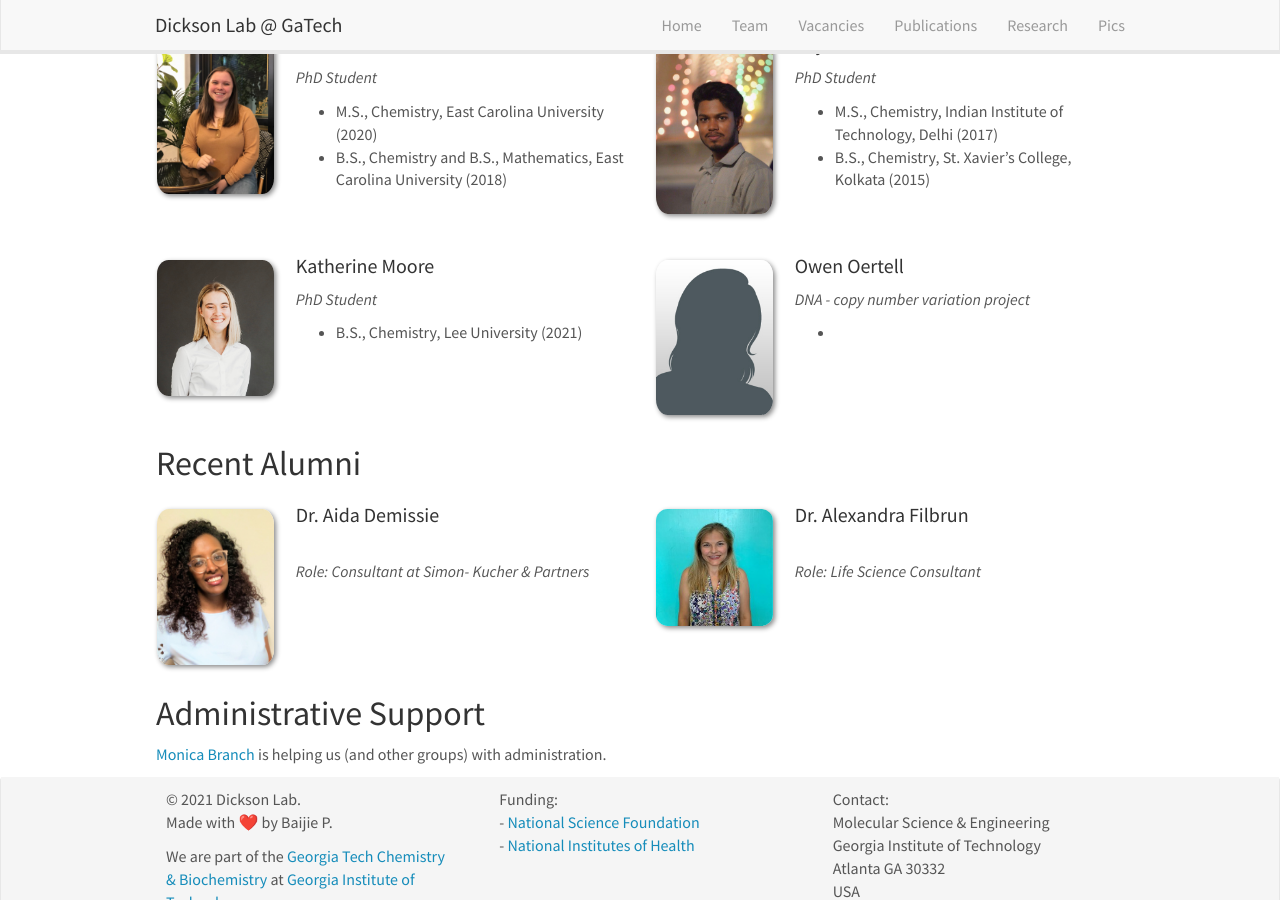
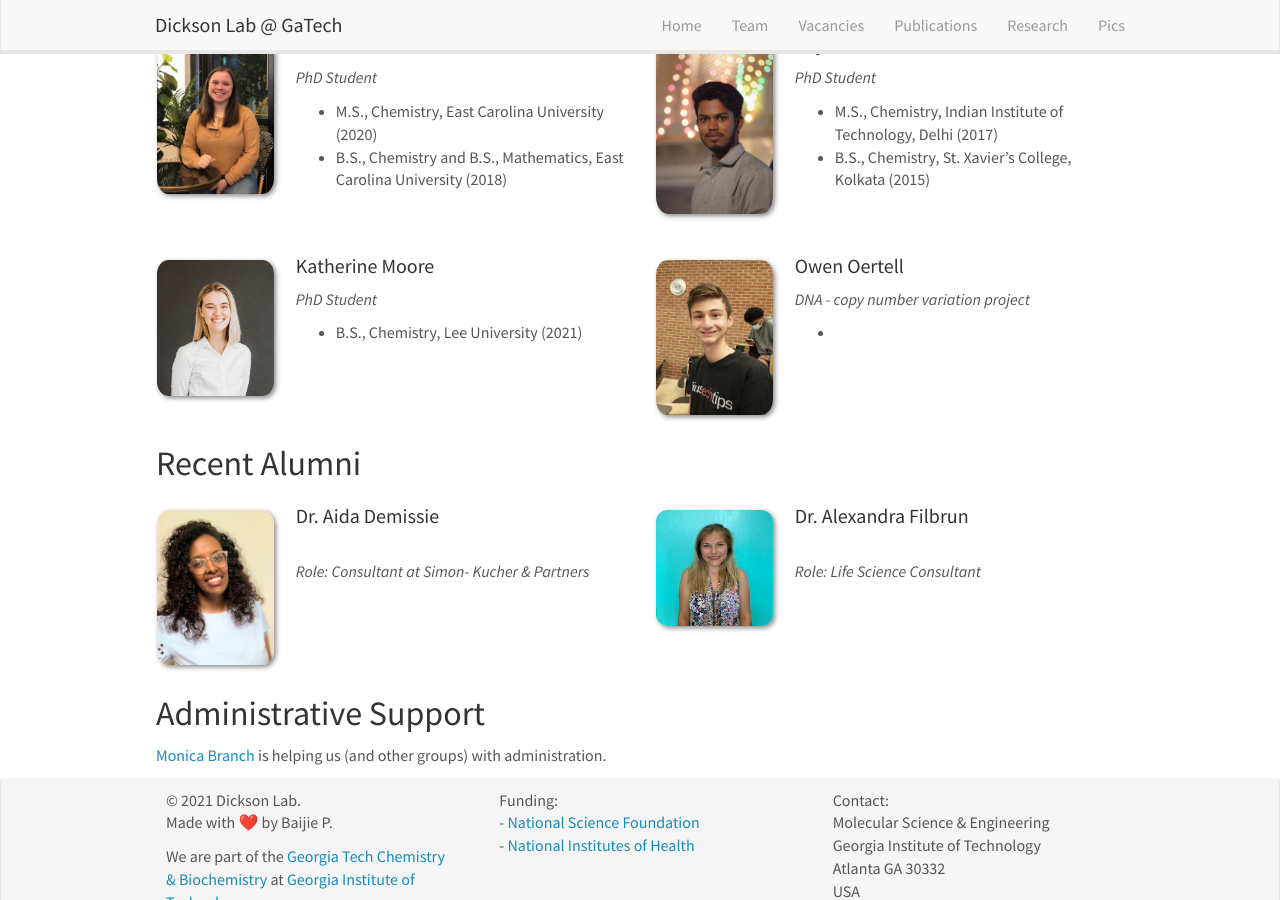
Before and after one commit to DicksonLabPage/GroupPage, a Jekyll site: the page built from _pages/team.md, in a window 1280 px wide and 900 px high, scrolled down 815 px. Built offline with Jekyll 4.4.1, drawn with Linux system fonts in a browser that asks for light colours; nearby versions of some CDN libraries.

Commit message:
added new photos

```diff
--- a/_data/team_members.yml
+++ b/_data/team_members.yml
@@ -82,7 +82,7 @@
   education3:
 
 - name: Owen Oertell
-  photo: blankpic.jpg
+  photo: owen.jpg
   info:  DNA - copy number variation project
   email: spalui3@gatech.edu
   number_educ: 1
```
Also changed, not shown: images/teampic/owen.jpg (added).
